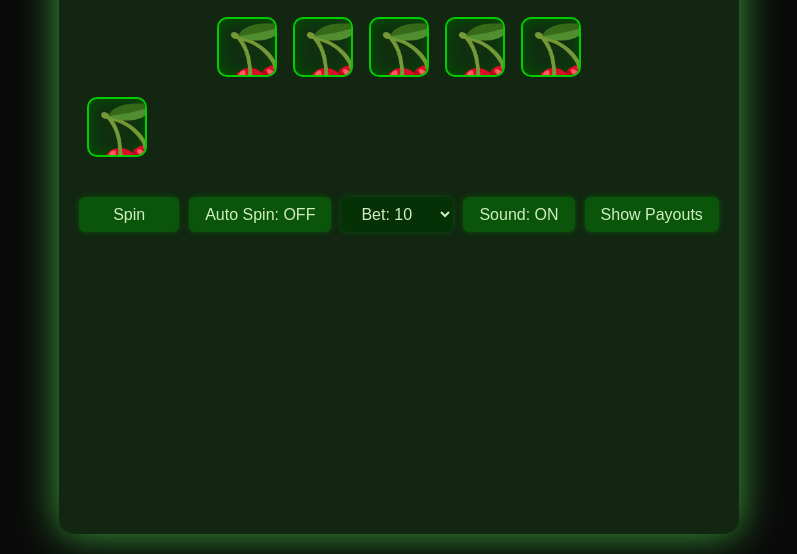
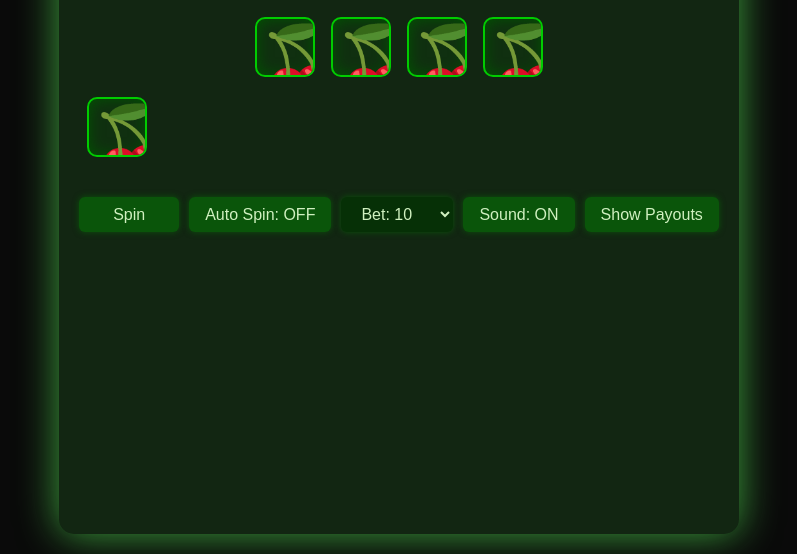
Before and after one commit to yemyatslot/Slotgame, a plain HTML site: page index.html in a window 1280 px wide. Shown: the part 246-800 px from the top of the page, without its empty margins (241-1038 px from the left). Drawn offline with Linux system fonts and the light colour scheme.

Commit message:
Update index.html

```diff
--- a/index.html
+++ b/index.html
@@ -163,7 +163,6 @@
     <div class="reel"><div class="symbols"></div></div>
     <div class="reel"><div class="symbols"></div></div>
     <div class="reel"><div class="symbols"></div></div>
-    <div class="reel"><div class="symbols"></div></div>
   </div>
   <div class="reel">
   <div class="symbols" style="top: 0px;">
```
